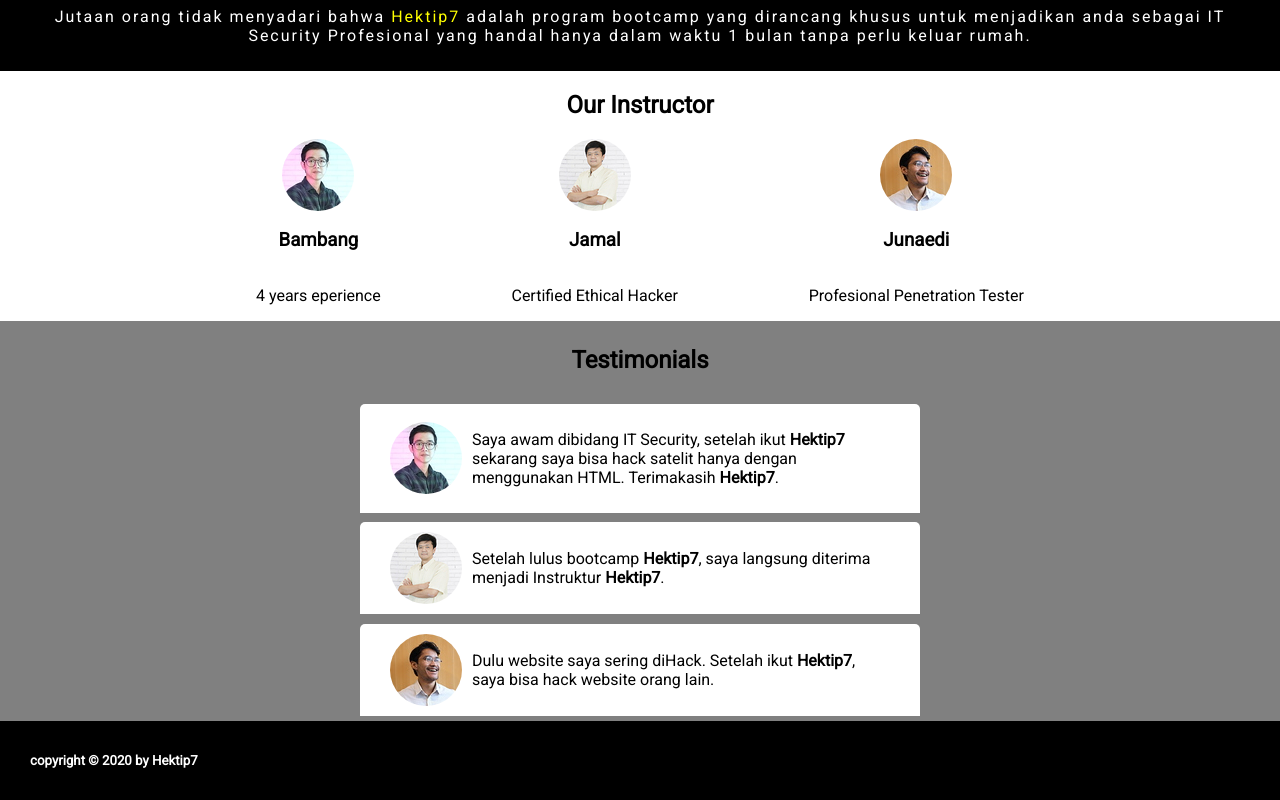
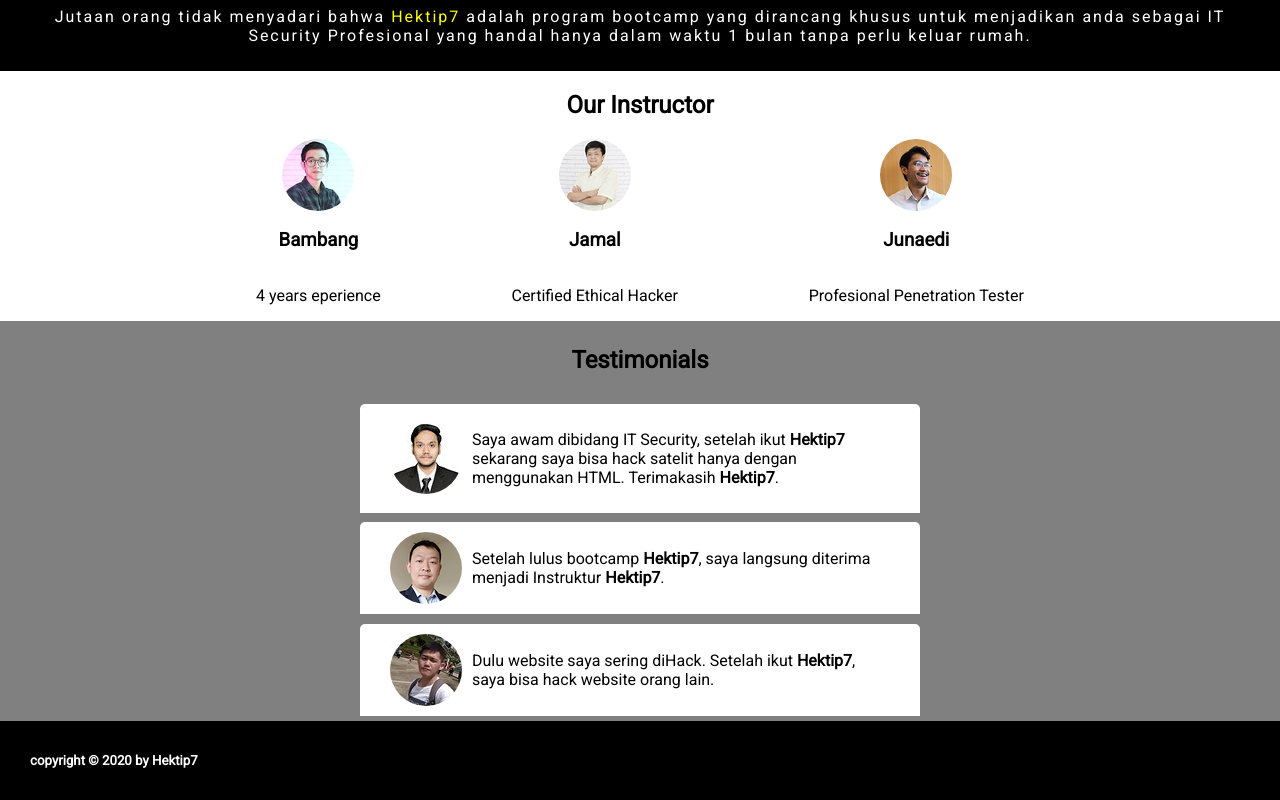
Before and after one commit to masyohan/masyohan.github.io, a plain HTML site: page index.html in a window 1280 px wide. Shown: the part 887-1687 px from the top of the page. Drawn offline with Linux system fonts and the light colour scheme.

Commit message:
update avatar testimoni

```diff
--- a/index.html
+++ b/index.html
@@ -53,15 +53,15 @@
     <section id="testimoni">
       <h2>Testimonials</h2>
       <div class="testi-item">
-        <img src="img/avatar/1.jpeg" alt="avatar testimoni" class="avatar">
+        <img src="img/avatar/4.jpeg" alt="avatar testimoni" class="avatar">
         <p>Saya awam dibidang IT Security, setelah ikut <strong>Hektip7</strong> sekarang saya bisa hack satelit hanya dengan menggunakan HTML. Terimakasih <strong>Hektip7</strong>.</p>
       </div>
       <div class="testi-item">
-        <img src="img/avatar/2.jpeg" alt="avatar testimoni" class="avatar">
+        <img src="img/avatar/5.png" alt="avatar testimoni" class="avatar">
         <p>Setelah lulus bootcamp <strong>Hektip7</strong>, saya langsung diterima menjadi Instruktur <strong>Hektip7</strong>.</p>
       </div>
       <div class="testi-item">
-        <img src="img/avatar/3.jpeg" alt="avatar testimoni" class="avatar">
+        <img src="img/avatar/6.jpeg" alt="avatar testimoni" class="avatar">
         <p>Dulu website saya sering diHack. Setelah ikut <strong>Hektip7</strong>, saya bisa hack website orang lain.</p>
       </div>
     </section>
```
Also changed, not shown: 2 other files.
